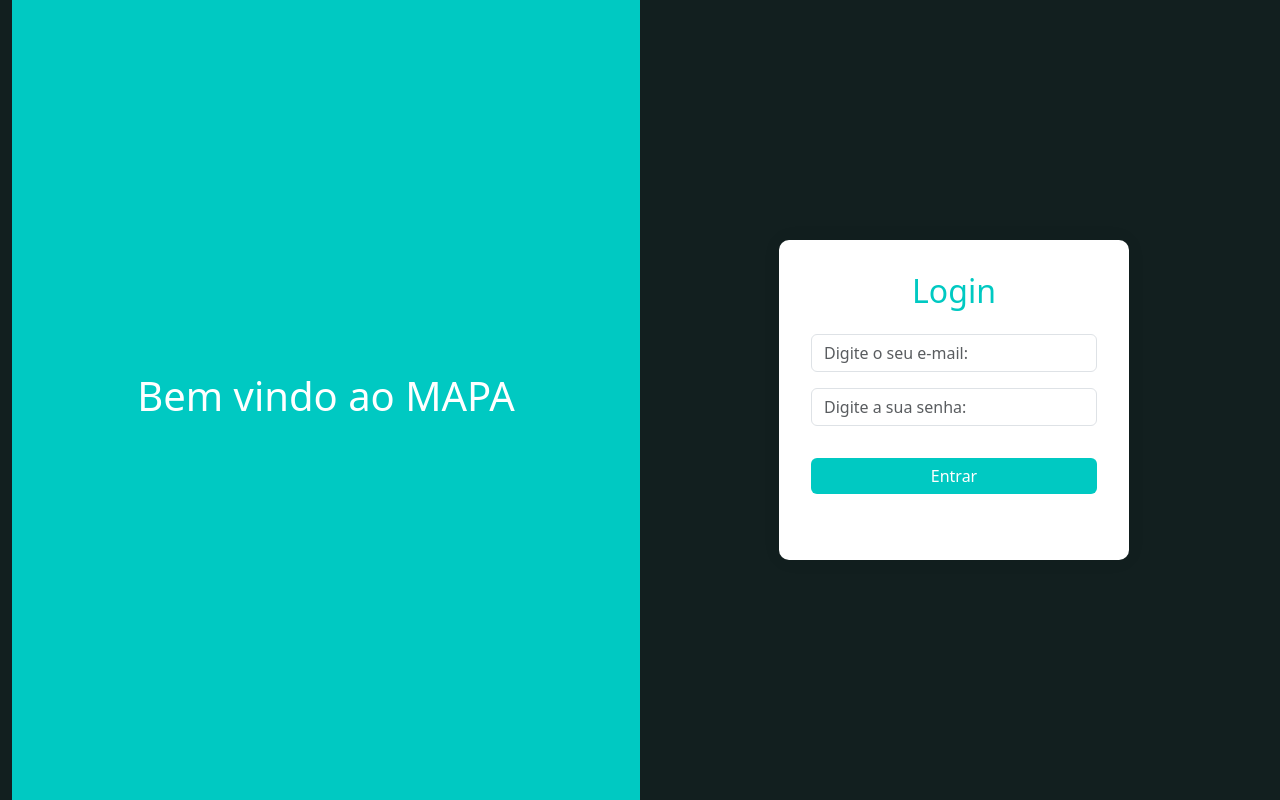
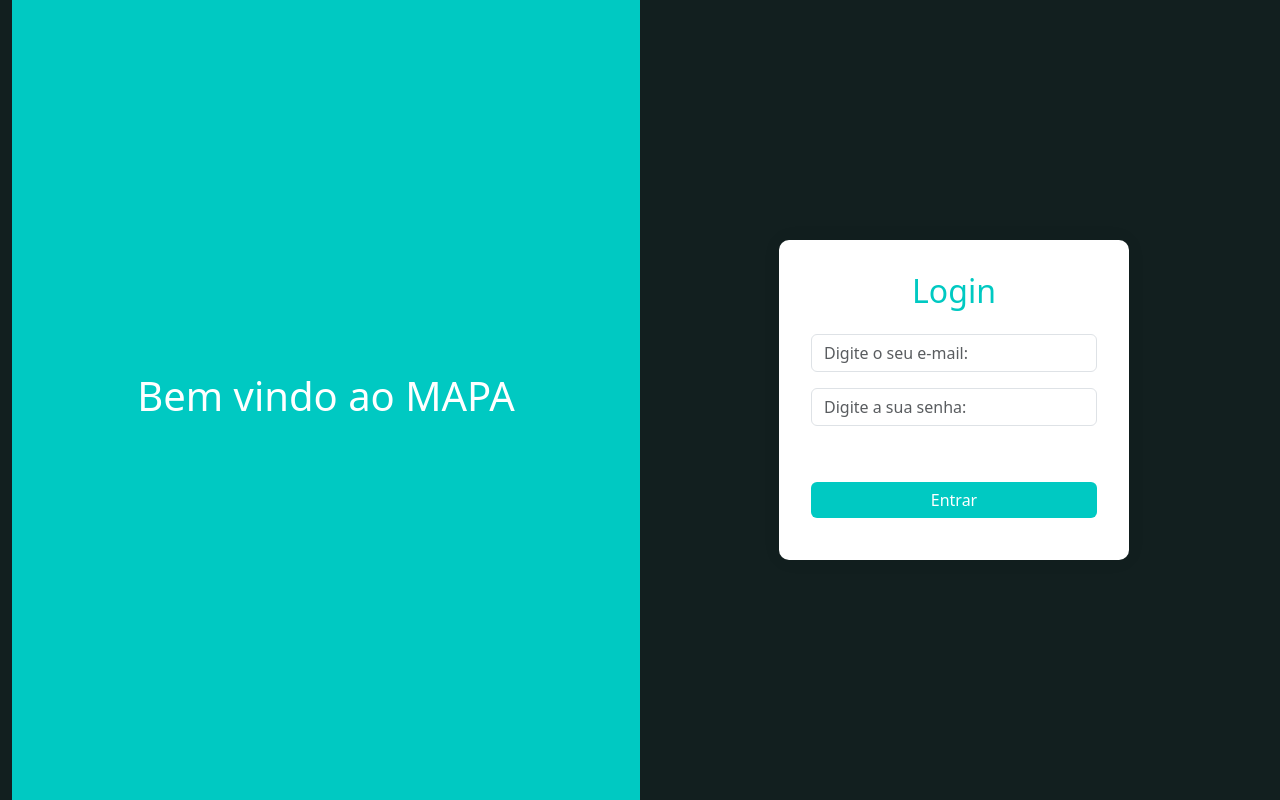
Before and after one commit to analicedantas/MAPA, a PHP site: page / in a window 1280 px wide. Run offline with PHP 8.4, Linux system fonts and the light colour scheme.

Commit message:
Update index.php

```diff
--- a/index.php
+++ b/index.php
@@ -74,7 +74,7 @@ if (isset($_POST['email'])) {
         .btn.btn-primary.w-100 {
             background-color: rgba(0, 201, 194, 1);
             border: none;
-            margin-top: 2vh;
+            margin-top: 5vh;
 }
     </style>
 </head>
```
